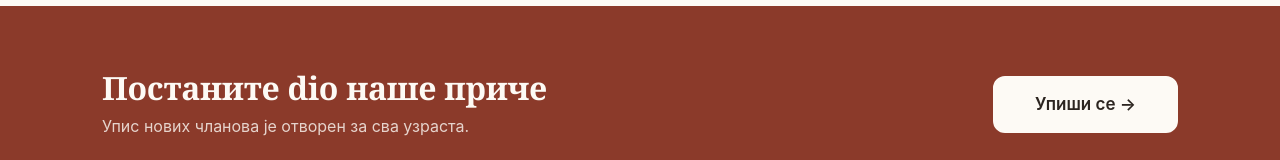
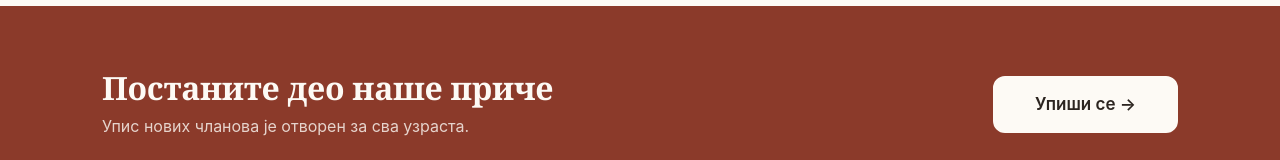
Before and after one commit to andrijad/kud-tent, a plain HTML site: page o-nama.html in a window 1280 px wide. Shown: the part 3520-3680 px from the top of the page. Drawn offline with Linux system fonts and the light colour scheme.

Commit message:
Fix typo in heading text

```diff
--- a/o-nama.html
+++ b/o-nama.html
@@ -142,7 +142,7 @@
     <div class="container">
       <div class="cta-strip__inner">
         <div>
-          <h2>Постаните dio наше приче</h2>
+          <h2>Постаните део наше приче</h2>
           <p>Упис нових чланова је отворен за сва узраста.</p>
         </div>
         <a href="upis.html" class="btn btn--white btn--lg">Упиши се →</a>
```
